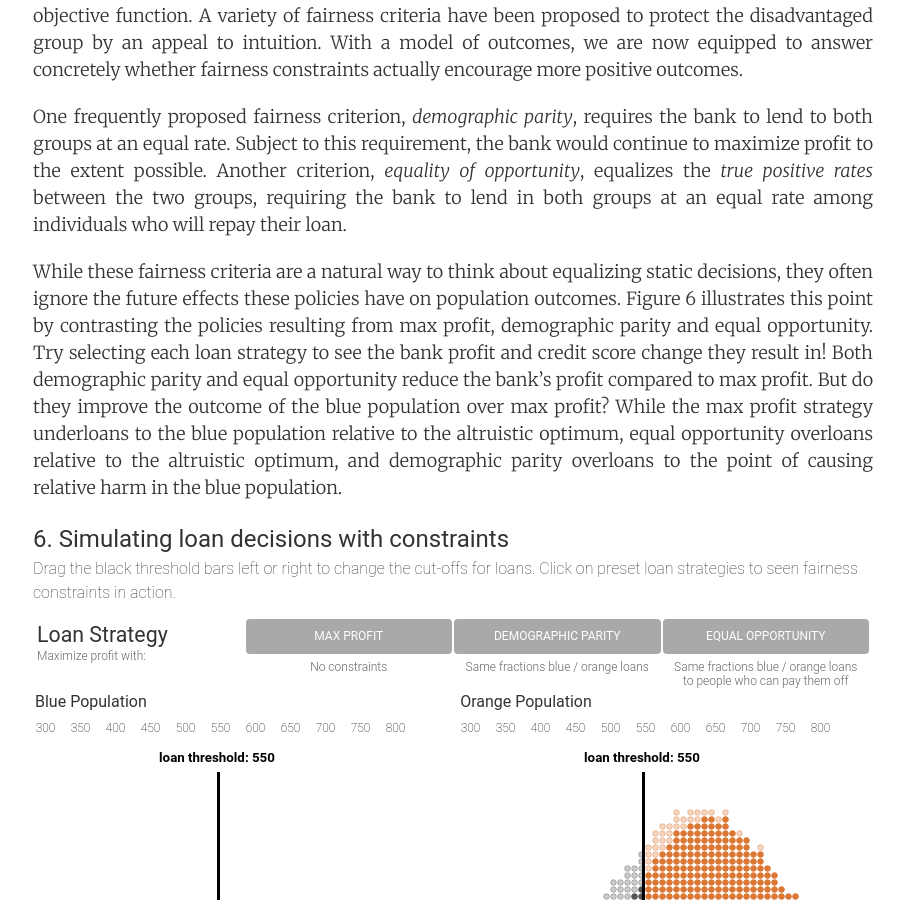
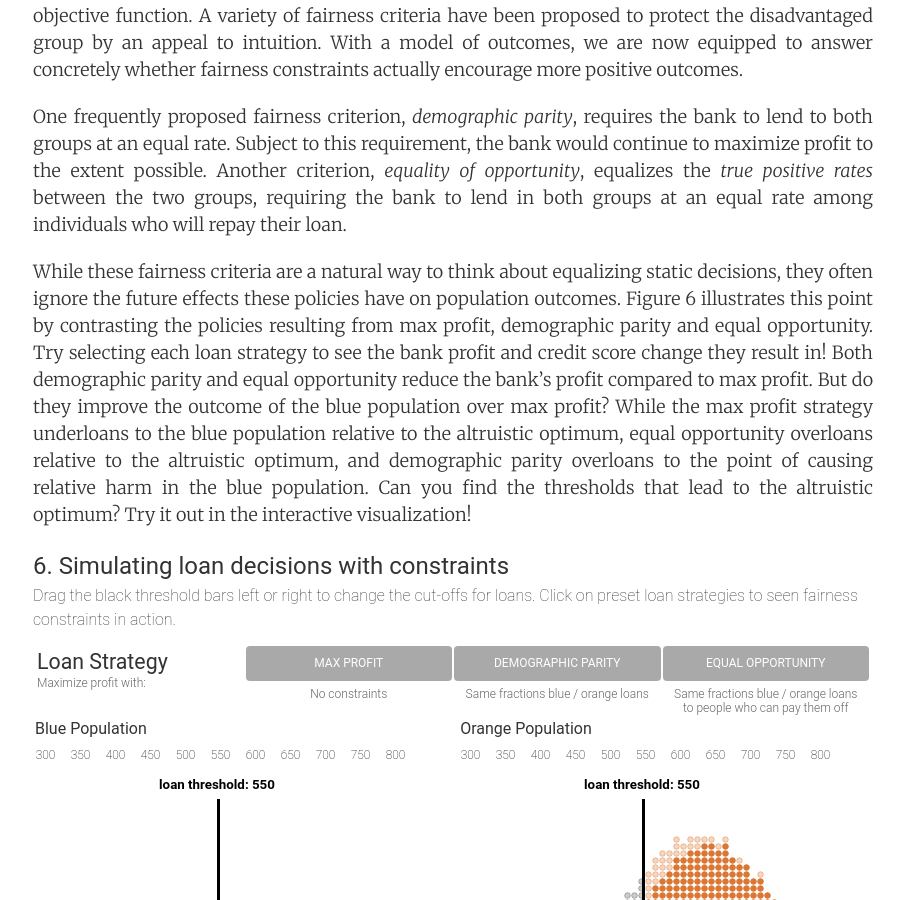
Before and after one commit to bairblog/bairblog.github.io, a Jekyll site: the page built from _posts/2018-05-17-delayed-impact.md, in a window 1280 px wide and 900 px high, scrolled down 4704 px. Shown: the whole window, without its empty margins (187-1091 px from the left). Built offline with Jekyll 4.4.1, drawn with Linux system fonts in a browser that asks for light colours; nearby versions of some CDN libraries; comment, search, counter and statistics services are not loaded.

Commit message:
twitter feedback

```diff
--- a/_posts/2018-05-17-delayed-impact.md
+++ b/_posts/2018-05-17-delayed-impact.md
@@ -354,7 +354,9 @@ profit compared to max profit. But do they improve the outcome of the blue
 population over max profit? While the max profit strategy underloans to the blue
 population relative to the altruistic optimum, equal opportunity overloans
 relative to the altruistic optimum, and demographic parity overloans to the
-point of causing relative harm in the blue population.
+point of causing relative harm in the blue population.  Can you find the
+thresholds that lead to the altruistic optimum? Try it out in the interactive
+visualization!
 
 <div id="comparison-curves-table">
 </div>
```
